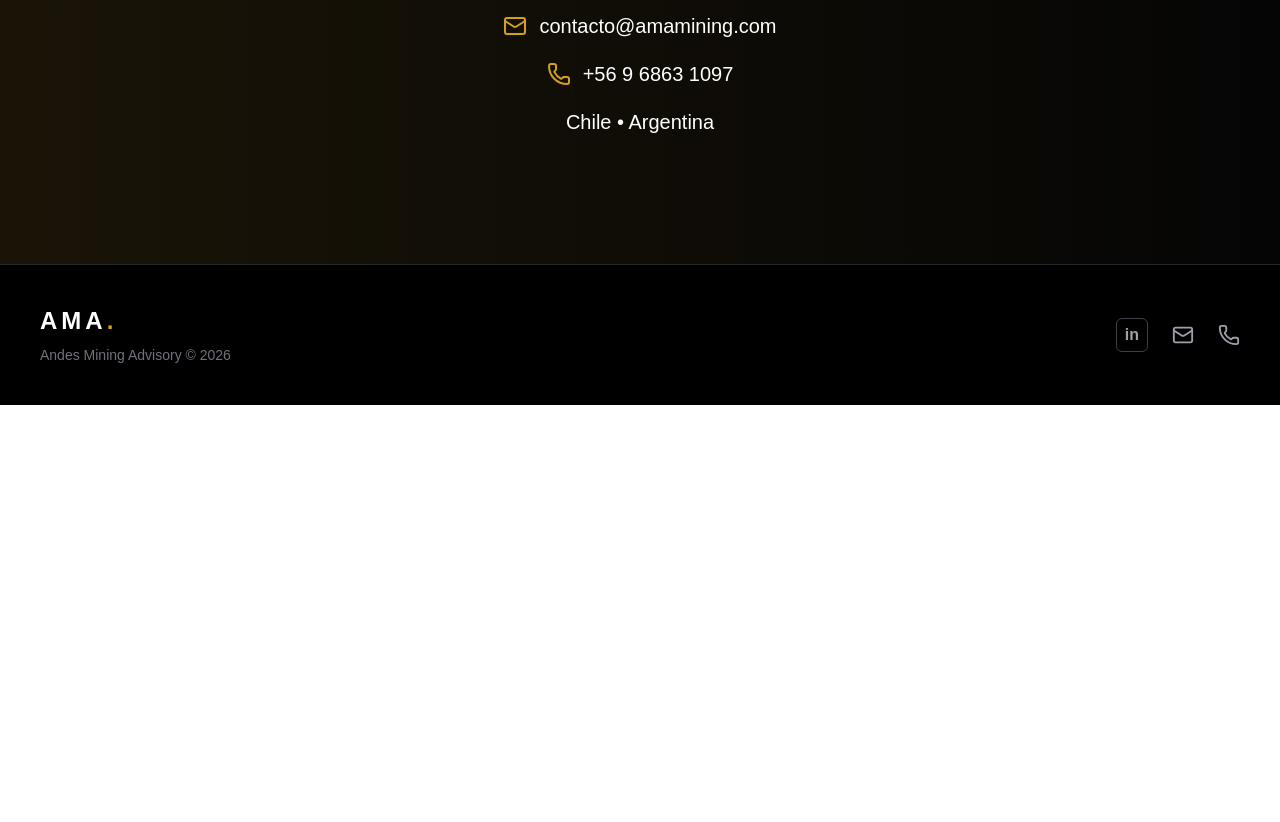
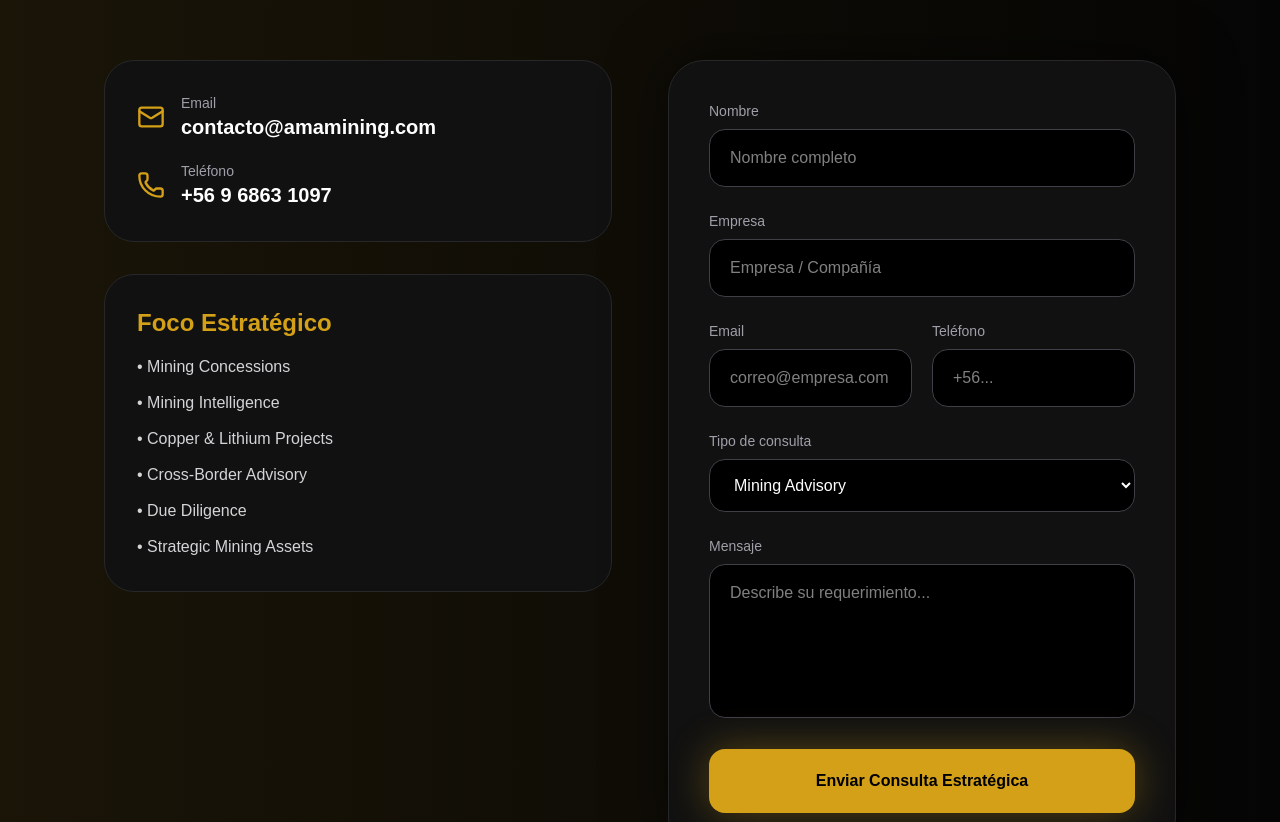
Before and after one commit to octaviomogu/ama-mining, a Next.js app: page / in a window 1280 px wide. Shown: the part 5080-5902 px from the top of the page. Before the commit the page ends 5485 px from the top, so only its background shows below. Built offline with nearby package versions, Linux system fonts and the light colour scheme.

Commit message:
Add AMA enterprise contact form

```diff
--- a/app/page.tsx
+++ b/app/page.tsx
@@ -51,6 +51,14 @@
     mariaRole: 'Chief Communications Officer',
     mariaText:
       'Especialista en comunicaciones corporativas, posicionamiento institucional y relaciones estratégicas.',
+    formName: 'Nombre',
+    formCompany: 'Empresa',
+    formEmail: 'Email',
+    formPhone: 'Teléfono',
+    formType: 'Tipo de consulta',
+    formMessage: 'Mensaje',
+    formButton: 'Enviar Consulta Estratégica',
+    focusTitle: 'Foco Estratégico',
   },
 
   en: {
@@ -89,6 +97,14 @@
     mariaRole: 'Chief Communications Officer',
     mariaText:
       'Specialist in corporate communications, institutional positioning and strategic relationships.',
+    formName: 'Name',
+    formCompany: 'Company',
+    formEmail: 'Email',
+    formPhone: 'Phone',
+    formType: 'Inquiry Type',
+    formMessage: 'Message',
+    formButton: 'Send Strategic Inquiry',
+    focusTitle: 'Strategic Focus',
   },
 }
 
@@ -170,7 +186,6 @@
               "url('https://images.unsplash.com/photo-1513828583688-c52646db42da?q=80&w=2000&auto=format&fit=crop')",
           }}
         />
-
         <div className="absolute inset-0 bg-black/80" />
         <div className="absolute top-0 left-0 w-[700px] h-[700px] bg-[#D4A017]/20 blur-[160px] rounded-full" />
         <div className="absolute bottom-0 right-0 w-[600px] h-[600px] bg-orange-500/10 blur-[160px] rounded-full" />
@@ -357,7 +372,8 @@
       <section id="contact" className="py-32 bg-[#050505] relative overflow-hidden">
         <div className="absolute inset-0 bg-gradient-to-r from-[#D4A017]/10 to-transparent" />
 
-        <div className="relative max-w-5xl mx-auto px-6 lg:px-10 text-center">
+        <div className="relative max-w-6xl mx-auto px-6 lg:px-10">
+          <div className="text-center mb-16">
             <div className="uppercase tracking-[5px] text-[#D4A017] text-sm mb-4 font-semibold">
               {t.contactLabel}
             </div>
@@ -367,20 +383,116 @@
               <span className="block text-[#D4A017]">{t.contactTitle2}</span>
             </h2>
 
-          <p className="text-zinc-300 text-xl leading-relaxed mb-12">{t.contactText}</p>
-
-          <div className="flex flex-col items-center gap-5 text-xl">
-            <div className="flex items-center gap-3">
-              <Mail className="text-[#D4A017]" />
-              contacto@amamining.com
+            <p className="text-zinc-300 text-xl leading-relaxed max-w-3xl mx-auto">
+              {t.contactText}
+            </p>
           </div>
 
-            <div className="flex items-center gap-3">
-              <Phone className="text-[#D4A017]" />
-              +56 9 6863 1097
+          <div className="grid lg:grid-cols-2 gap-14 items-start">
+            <div className="space-y-8">
+              <div className="bg-[#111111] border border-zinc-800 rounded-[30px] p-8">
+                <div className="flex items-center gap-4 mb-5">
+                  <Mail className="text-[#D4A017]" size={28} />
+                  <div>
+                    <div className="text-zinc-400 text-sm">Email</div>
+                    <div className="text-xl font-semibold">contacto@amamining.com</div>
+                  </div>
                 </div>
 
-            <div>Chile • Argentina</div>
+                <div className="flex items-center gap-4">
+                  <Phone className="text-[#D4A017]" size={28} />
+                  <div>
+                    <div className="text-zinc-400 text-sm">{t.formPhone}</div>
+                    <div className="text-xl font-semibold">+56 9 6863 1097</div>
+                  </div>
+                </div>
+              </div>
+
+              <div className="bg-[#111111] border border-zinc-800 rounded-[30px] p-8">
+                <h3 className="text-2xl font-bold mb-4 text-[#D4A017]">
+                  {t.focusTitle}
+                </h3>
+
+                <ul className="space-y-3 text-zinc-300">
+                  <li>• Mining Concessions</li>
+                  <li>• Mining Intelligence</li>
+                  <li>• Copper & Lithium Projects</li>
+                  <li>• Cross-Border Advisory</li>
+                  <li>• Due Diligence</li>
+                  <li>• Strategic Mining Assets</li>
+                </ul>
+              </div>
+            </div>
+
+            <div className="bg-[#111111] border border-zinc-800 rounded-[36px] p-10 shadow-[0_0_60px_rgba(0,0,0,0.5)]">
+              <form className="space-y-6">
+                <div>
+                  <label className="text-sm text-zinc-400 mb-2 block">{t.formName}</label>
+                  <input
+                    type="text"
+                    placeholder={lang === 'es' ? 'Nombre completo' : 'Full name'}
+                    className="w-full bg-black border border-zinc-700 focus:border-[#D4A017] outline-none rounded-2xl px-5 py-4 text-white transition-all"
+                  />
+                </div>
+
+                <div>
+                  <label className="text-sm text-zinc-400 mb-2 block">{t.formCompany}</label>
+                  <input
+                    type="text"
+                    placeholder={lang === 'es' ? 'Empresa / Compañía' : 'Company'}
+                    className="w-full bg-black border border-zinc-700 focus:border-[#D4A017] outline-none rounded-2xl px-5 py-4 text-white transition-all"
+                  />
+                </div>
+
+                <div className="grid md:grid-cols-2 gap-5">
+                  <div>
+                    <label className="text-sm text-zinc-400 mb-2 block">{t.formEmail}</label>
+                    <input
+                      type="email"
+                      placeholder="correo@empresa.com"
+                      className="w-full bg-black border border-zinc-700 focus:border-[#D4A017] outline-none rounded-2xl px-5 py-4 text-white transition-all"
+                    />
+                  </div>
+
+                  <div>
+                    <label className="text-sm text-zinc-400 mb-2 block">{t.formPhone}</label>
+                    <input
+                      type="text"
+                      placeholder="+56..."
+                      className="w-full bg-black border border-zinc-700 focus:border-[#D4A017] outline-none rounded-2xl px-5 py-4 text-white transition-all"
+                    />
+                  </div>
+                </div>
+
+                <div>
+                  <label className="text-sm text-zinc-400 mb-2 block">{t.formType}</label>
+                  <select className="w-full bg-black border border-zinc-700 focus:border-[#D4A017] outline-none rounded-2xl px-5 py-4 text-white transition-all">
+                    <option>Mining Advisory</option>
+                    <option>Mining Concessions</option>
+                    <option>Due Diligence</option>
+                    <option>Copper Projects</option>
+                    <option>Lithium Projects</option>
+                    <option>Strategic Alliances</option>
+                  </select>
+                </div>
+
+                <div>
+                  <label className="text-sm text-zinc-400 mb-2 block">{t.formMessage}</label>
+                  <textarea
+                    rows={5}
+                    placeholder={lang === 'es' ? 'Describe su requerimiento...' : 'Describe your request...'}
+                    className="w-full bg-black border border-zinc-700 focus:border-[#D4A017] outline-none rounded-2xl px-5 py-4 text-white transition-all resize-none"
+                  />
+                </div>
+
+                <button
+                  type="submit"
+                  className="w-full bg-[#D4A017] hover:bg-[#f0bc2f] transition-all text-black font-bold py-5 rounded-2xl shadow-[0_0_40px_rgba(212,160,23,0.35)]"
+                >
+                  {t.formButton}
+                </button>
+              </form>
+            </div>
           </div>
         </div>
       </section>
```
Lines whose indentation alone changed are shown as unchanged.
